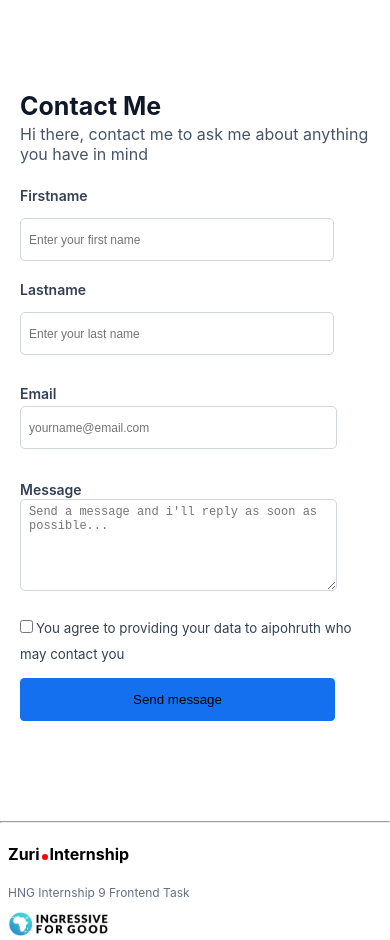
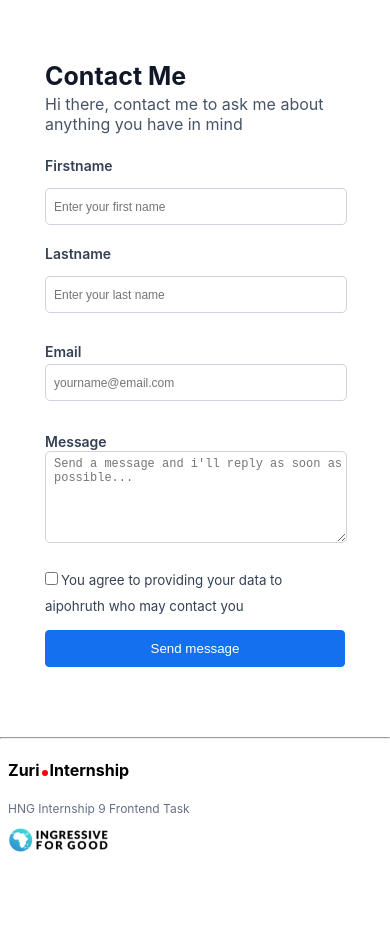
Before and after one commit to aipohruth/linktree, a React (Create React App) app: page /contact in a window 390 px wide. After the commit the page ends 856 px from the top, so only its background shows below. Built offline with nearby package versions, Linux system fonts and the light colour scheme.

Commit message:
updated styling

```diff
--- a/src/index.css
+++ b/src/index.css
@@ -112,7 +112,7 @@ hr{
 }
 /*Contact Page*/
 .contact{
- width: 470px;
+ width: 500px;
  text-align: left;
  margin: 30px auto;
  font-family: inter;
@@ -147,7 +147,7 @@ hr{
 }
 
 input[type='text']{
-  width: 98%;
+  width: 100%;
   padding: 5px 0;
   outline: none;
   border: 1px solid #D0D5DD;
@@ -194,7 +194,9 @@ textarea{
   padding: 5px 25px;
   border-radius: 4px;
   cursor: pointer;
+  color: white;
 }
+
 
 
 
@@ -210,6 +212,7 @@ textarea{
 @media screen and (max-width: 550px){
   section{
    max-width: 400px;
+
   }
   .mob{
     display: block;
@@ -229,21 +232,25 @@ textarea{
   }
   button a{
     font-size: 14px;
+
   }
   .footers .inner-footer{
     text-align: left;
     display: block;
     margin-left: 8px;
   }
+
+
+}
+
+@media screen and (max-width: 400px){
   .contact{
-    margin-right:20px;
-    margin-left:20px;
-    width: 350px;
-
+    max-width: 300px;
+    margin: 0px auto;
   }
   .left, .right{
     margin-top: 5px;
-    width: 91%;
+    width: 100%;
   }
   .form-controls{
     flex-direction: column;
@@ -251,20 +258,27 @@ textarea{
 }
 input[type='text']{
   margin: 13px 0px;
-  padding: 13px 0px;
+  padding: 10px 0px;
+
 }
 input{
   margin: 10px 0px;
 
 }
 input[type='email']{
-  width: 90%;
-  padding: 13px 0px;
+  width: 100%;
+  padding: 10px 0px;
 }
 textarea, #btn__submit{
-  width: 90%;
+  width: 100%;
 }
 .form button{
-  padding: 13px 0px;
+  padding: 10px 0px;
 }
+small{
+  line-height: 10px;
 }
+
+
+
+}
```
